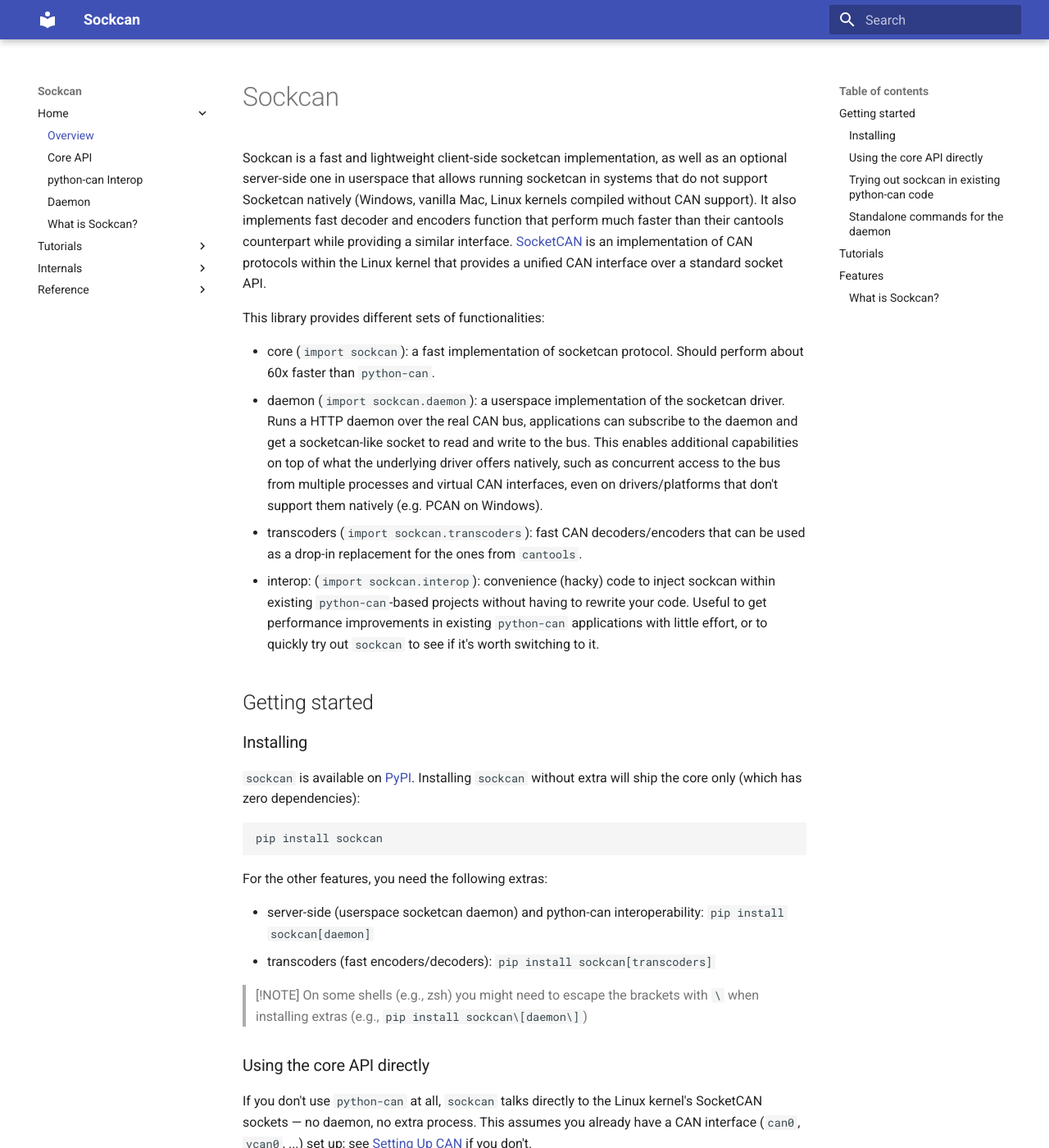
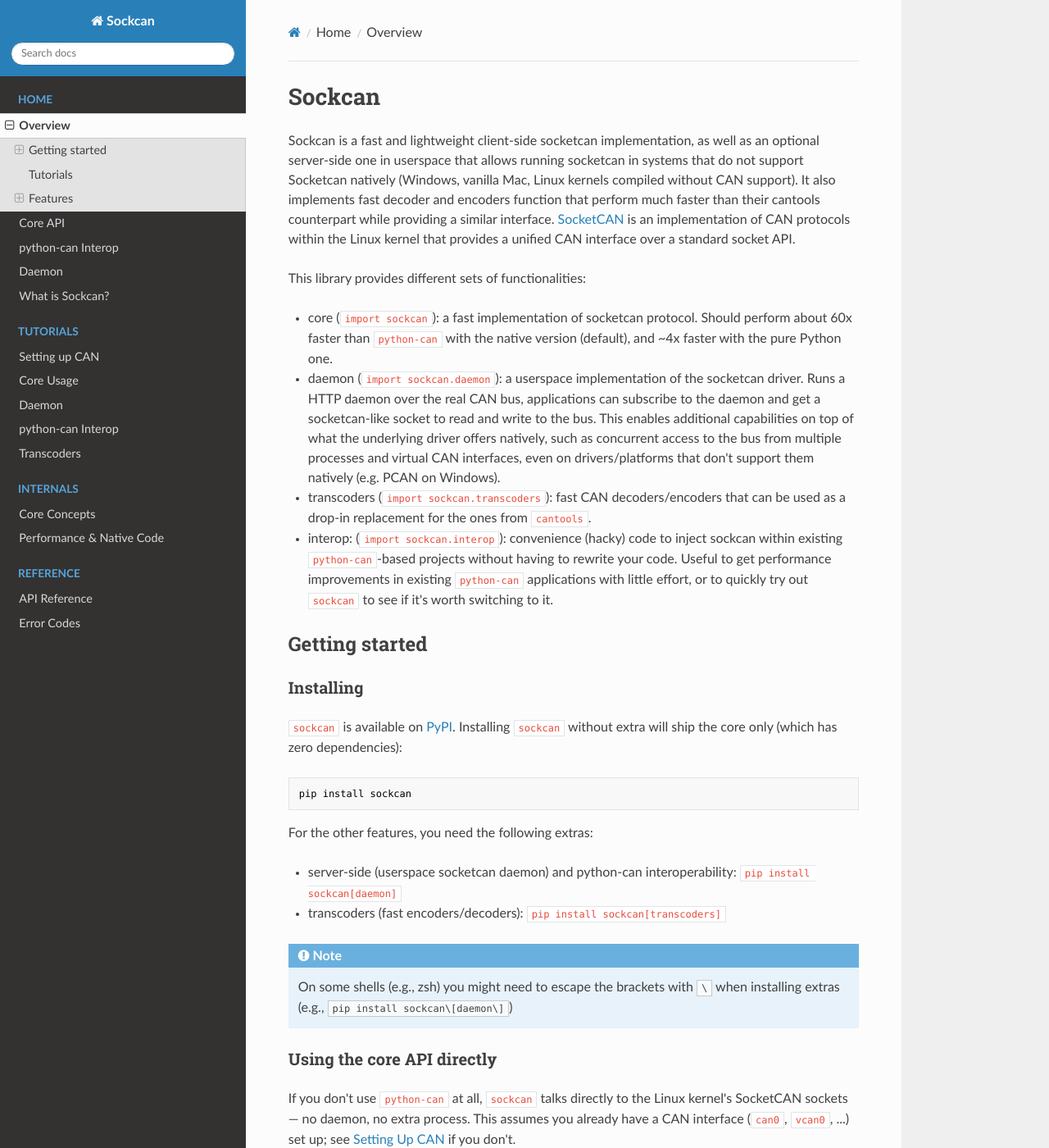
Before and after one commit to Hedwyn/sockcan, an MkDocs documentation site: the page built from docs/index.md, in a window 1280 px wide and 1400 px high. Shown: the whole window at 82% size. Built offline with MkDocs 1.6.1, drawn with Linux system fonts in a browser that asks for light colours; nearby versions of some CDN libraries; some of the changed text lies outside the part shown.

Commit message:
update documentation

````diff
--- a/docs/index.md
+++ b/docs/index.md
@@ -8,7 +8,7 @@
 
 This library provides different sets of functionalities:
 
-* core (`import sockcan`): a fast implementation of socketcan protocol. Should perform about 60x faster than `python-can`.
+* core (`import sockcan`): a fast implementation of socketcan protocol. Should perform about 60x faster than `python-can` with the native version (default), and ~4x faster with the pure Python one.
 * daemon (`import sockcan.daemon`): a userspace implementation of the socketcan driver.
 Runs a HTTP daemon over the real CAN bus, applications can subscribe to the daemon and get a socketcan-like socket to read and write to the bus.
 This enables additional capabilities on top of what the underlying driver offers natively, such as concurrent access to the bus from multiple
@@ -33,8 +33,8 @@
 * server-side (userspace socketcan daemon) and python-can interoperability: `pip install sockcan[daemon]`
 * transcoders (fast encoders/decoders): `pip install sockcan[transcoders]`
 
->[!NOTE]
-> On some shells (e.g., zsh) you might need to escape the brackets with `\` when installing extras (e.g., `pip install sockcan\[daemon\]`)
+!!! note
+    On some shells (e.g., zsh) you might need to escape the brackets with `\` when installing extras (e.g., `pip install sockcan\[daemon\]`)
 
 ### Using the core API directly
 
@@ -70,18 +70,19 @@
 
 No other changes needed. `send` and `recv` should perform one or two orders of magnitude faster.
 
-> [!WARNING]
-> `sockcan` only implements the socketcan interface, and unlike python-can is not a generic API over many CAN drivers.
-This will only override the python-can implementation for socketcan, it won't change it for other drivers.
+!!! warning
+    `sockcan` only implements the socketcan interface, and unlike python-can is not a generic API over many CAN drivers.
+    This will only override the python-can implementation for socketcan, it won't change it for other drivers.
 
 ### Standalone commands for the daemon
->
->[!NOTE]
-> `daemon` extra should be installed.
+
+!!! note
+    `daemon` extra should be installed.
 
 You can try out the userspace socketcan implementation (sockcan daemon) with the following commands out-of-the-box:
 
 * `python -m sockcan.daemon --help`
+
 ```console
 Usage: python -m sockcan.daemon [OPTIONS] COMMAND [ARGS]...
 
@@ -99,6 +100,7 @@
 ```
 
 To start a socketcan daemon, run `python -m sockcan.daemon run-daemon`:
+
 ```
 python -m sockcan.daemon run-daemon --help
 Usage: python -m sockcan.daemon run-daemon [OPTIONS] [CHANNEL]
@@ -114,6 +116,7 @@
 
 The `candump` and `busload` CLI commands provide utilities similar to the ones from the `can-utils` package on Linux. You can get candumps, or evaluate bus load.
 This is particularly useful when working with drivers that cannot natively share the bus between processes (e.g. PCAN Basic library).
+
 ```
 Usage: python -m sockcan.daemon candump [OPTIONS]
 
--- a/mkdocs.yml
+++ b/mkdocs.yml
@@ -7,6 +7,7 @@
     not_found: info
 
 markdown_extensions:
+  - admonition
   - pymdownx.highlight:
       anchor_linenums: true
       line_spans: __span
@@ -35,4 +36,4 @@
       - "API Reference": reference/api.md
       - "Error Codes": reference/error_codes.md
 
-theme: material
+theme: readthedocs
--- a/pyproject.toml
+++ b/pyproject.toml
@@ -17,7 +17,7 @@
 transcoders = ["cantools"]
 daemon = ["click", "python-can"]
 test = ["hypothesis", "pytest", "python-can", "cantools"]
-docs = ["mkdocs", "mkdocs-material"]
+docs = ["mkdocs"]
 lint = ["ruff", "mypy"]
 # an extra that contains all other extras relevant for users of sockcan
 all_inclusive = ["python-can", "cantools", "click", "python-can"]
````
